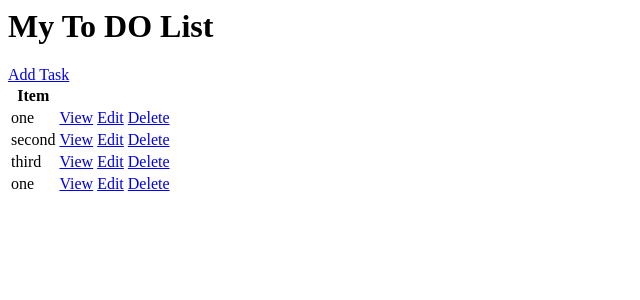
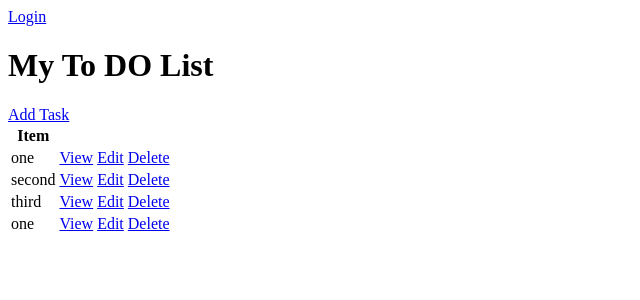
Before and after one commit to ekolodenets/todotask, a Django app: page / in a window 1280 px wide. Shown: the top 300 px of the page, without its empty margins (0-640 px from the left). Run offline with Django 4.2, Linux system fonts and the light colour scheme; data comes from the database, SQL or seed files in the repository; both versions use the stored data as it was after the commit.

Commit message:
making login & logout

```diff
--- a/base/templates/base/task_list.html
+++ b/base/templates/base/task_list.html
@@ -1,3 +1,9 @@
+{% if request.user.is_authenticated %}
+<p>{{request.user}} <a href="{% url 'logout' %}">Logout</a></p>
+{% else %}
+<a href="{% url 'login' %}">Login</a>
+{% endif %}
+
 <h1>My To DO List</h1>
 <a href="{% url 'create' %}">Add Task</a>
 <table>
--- a/base/urls.py
+++ b/base/urls.py
@@ -1,7 +1,9 @@
 from django.urls import path
-from .views import TaskList, TaskDetail, TaskCreate, TaskUpdate, TaskDelete
-
+from .views import TaskList, TaskDetail, TaskCreate, TaskUpdate, TaskDelete, CustomLoginView
+from django.contrib.auth.views import LogoutView
 urlpatterns = [
+    path('login', CustomLoginView.as_view(), name='login'),
+    path('logout', LogoutView.as_view(next_page='login'), name='logout'),
     path('', TaskList.as_view(), name='tasks'),
     path('task/<int:pk>/', TaskDetail.as_view(), name='task'),
     path('create/', TaskCreate.as_view(), name='create'),
--- a/base/views.py
+++ b/base/views.py
@@ -3,8 +3,18 @@ from django.views.generic.list import ListView
 from django.views.generic.detail import DetailView
 from django.views.generic.edit import CreateView, UpdateView, DeleteView
 from django.urls import reverse_lazy
+
+from django.contrib.auth.views import LoginView, LogoutView
+
 from .models import Task
 
+class CustomLoginView(LoginView):
+    template_name = 'base/login.html'
+    fields = '__all__'
+    redirect_authenticated_user = True
+
+    def get_success_url(self):
+        return reverse_lazy('tasks')
 
 class TaskList(ListView):
     model = Task
```
Also changed, not shown: base/templates/base/login.html (added, +7 -0 lines), db.sqlite3.
